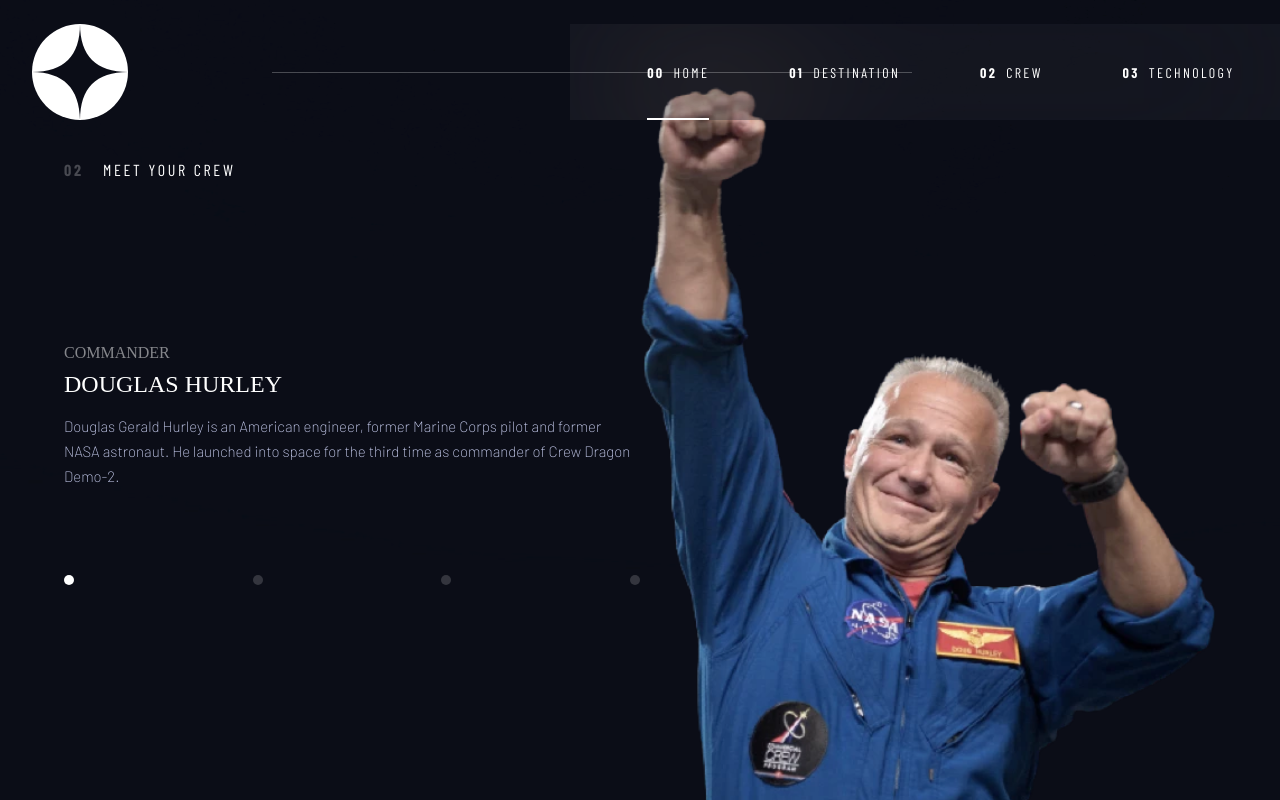
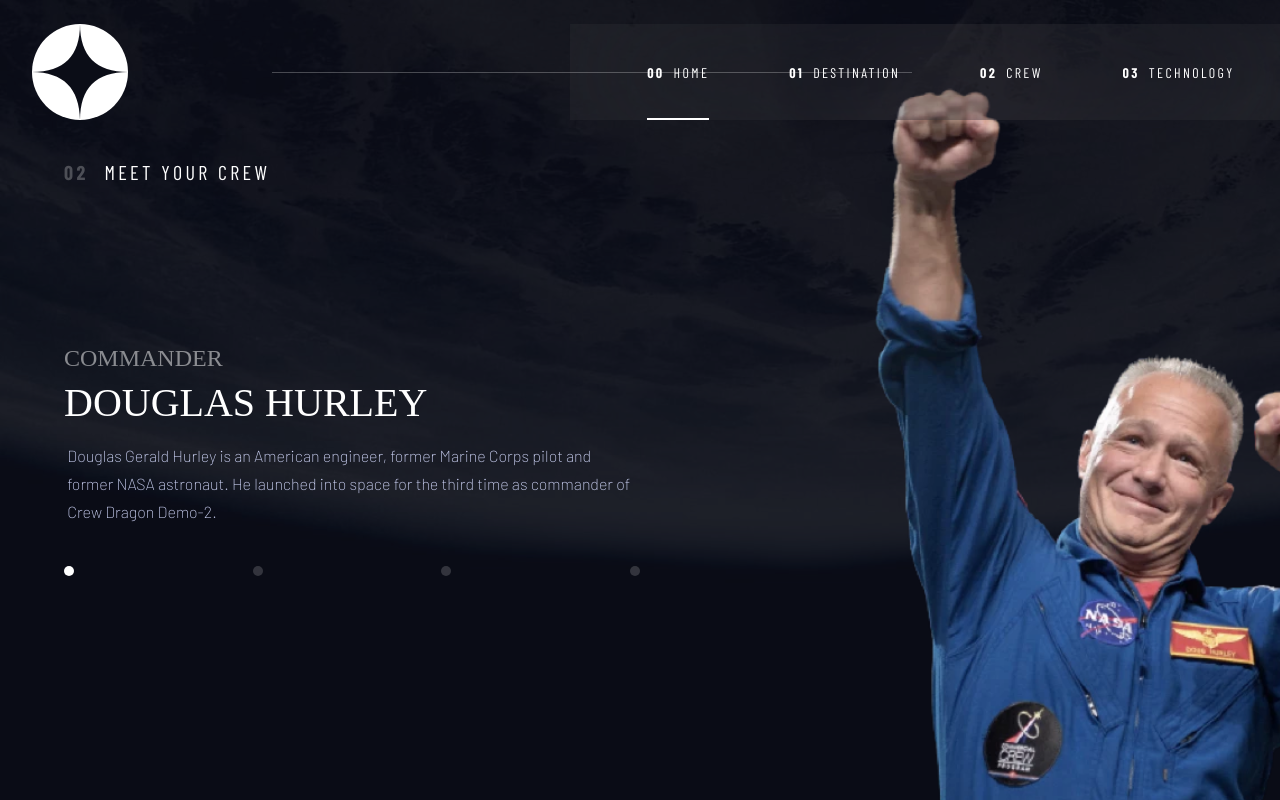
Before and after one commit to arun-roberts/fem006_space_tourism_website, a Next.js app: page /crew in a window 1280 px wide. Shown: the top 800 px of the page. Built offline with nearby package versions, Linux system fonts and the light colour scheme; a web font is replaced by a local one.

Commit message:
Finished tablet styles for landing and destination. Started crew.

```diff
--- a/pages/crew.tsx
+++ b/pages/crew.tsx
@@ -19,6 +19,7 @@ const Crew: NextPage = () => {
     const { setCurrentCrew }: { setCurrentCrew: React.Dispatch<React.SetStateAction<number>>} = value
     const crew: CrewTypes = useMemo(() => [ ...data.crew ], [ ...data.crew ])
     const member: CrewMemb = crew[currentCrew]
+    const classString: string = member.name.replace(' ', '_').toLowerCase()
     const router = useRouter();
     useEffect(() => {
         const onHashChangeStart = (url: string) => {
@@ -37,8 +38,8 @@ const Crew: NextPage = () => {
     <div className="crew">
         <Meta />
         <div className="crew-container">
-        <h2 className="section-header"><span className="section-header__num">02</span> MEET YOUR CREW</h2>
-          <div className="crew__image">
+          <h2 className="section-header"><span className="section-header__num">02</span> MEET YOUR CREW</h2>
+          <div className={`crew__image ${classString}__image`}>
             <Image
               src={member.images.webp.slice(1) || member.images.png.slice(1)}
               layout="fill"
@@ -49,7 +50,7 @@ const Crew: NextPage = () => {
           <div className="crew__picker">
             <ContentPicker data={crew} buttonStyle={0} current={currentCrew}/>
           </div>
-          <div className='crew-info'>
+          <div className={`crew-info ${classString}-info`}>
             <h3 className='crew-info__role'>{member.role}</h3>
             <h4 className='crew-info__name'>{member.name}</h4>
             <p className='crew-info__bio'>{member.bio}</p>
--- a/styles/globals.css
+++ b/styles/globals.css
@@ -361,7 +361,7 @@ a {
 }
 
 .destination-picker {
-  width: 100%;
+  width: 14.84375rem;
 }
 
 .destination-info__body {
@@ -513,7 +513,7 @@ a {
   line-height: 1.5625rem;
   color: #d0d6f9;
   width: 98.87%;
-  margin-bottom: 3.375rem;
+  margin: 0 auto 3.375rem;
 }
 
 .tech {
@@ -603,6 +603,10 @@ a {
   .section-header {
     display: block;
     width: 90%;
+    font-size: 1.25rem;
+    line-height: 1.5rem;
+    letter-spacing: 0.2109375rem;
+    margin-bottom: 3.75rem;
   }
   .header {
     display: -webkit-box;
@@ -697,6 +701,7 @@ a {
             transform: scaleX(1);
   }
   .nav-list-item__text {
+    width: 100%;
     font-size: 0.875rem;
     line-height: 1.0625rem;
     letter-spacing: 0.147656rem;
@@ -710,6 +715,7 @@ a {
   .landing-container {
     width: 28.125rem;
     height: 20.875rem;
+    margin-top: 12.625rem;
   }
   .landing__heading-five {
     font-size: 1.25rem;
@@ -729,10 +735,38 @@ a {
   .landing__button {
     width: 15.125rem;
     height: 15.125rem;
+    margin-bottom: 5.625rem;
   }
   .destination {
-    background: #0b0d17 url("../public/assets/destination/background-destination-tablet.jpg") no-repeat center/100%;
-    padding-top: 6rem;
+    background: rgba(11, 13, 23, 0.6) url("../public/assets/destination/background-destination-tablet.jpg") no-repeat;
+    background-size: cover;
+    padding-top: 8.5rem;
+  }
+  .destination__image {
+    width: 18.75rem;
+    height: 18.75rem;
+    margin: 0 auto 3.3125rem;
+  }
+  .destination-picker {
+    width: 17.84375rem;
+  }
+  .destination-info {
+    width: 74.609375%;
+    margin: 2.875rem auto 0;
+  }
+  .destination-info__body {
+    width: 100%;
+    margin: 0;
+  }
+  .destination-info__heading {
+    font-size: 5rem;
+    line-height: 5.75rem;
+  }
+  .destination-info__text {
+    width: 100%;
+    font-size: 1rem;
+    line-height: 1.75rem;
+    margin: 0.5rem auto 3.0625rem;
   }
   .destination-stats {
     -webkit-box-orient: horizontal;
@@ -743,28 +777,87 @@ a {
         -ms-flex-pack: space-evenly;
             justify-content: space-evenly;
   }
+  .destination-stats__item {
+    margin-top: 1.8125rem;
+  }
   .crew {
-    background: #0b0d17 url("../public/assets/crew/background-crew-tablet.jpg") no-repeat center/100%;
-    padding-top: 6rem;
+    background: rgba(11, 13, 23, 0.6) url("../public/assets/crew/background-crew-tablet.jpg") no-repeat;
+    background-size: cover;
+    padding-top: 8.5rem;
+  }
+  .crew-container {
+    width: 100%;
+    -webkit-box-pack: justify;
+        -ms-flex-pack: justify;
+            justify-content: space-between;
   }
   .crew__image {
     -webkit-box-ordinal-group: 4;
         -ms-flex-order: 3;
             order: 3;
+    border: none;
   }
   .crew__picker {
     -webkit-box-ordinal-group: 3;
         -ms-flex-order: 2;
             order: 2;
+    margin: 2.5rem auto;
   }
   .crew-info {
     -webkit-box-ordinal-group: 2;
         -ms-flex-order: 1;
             order: 1;
+    width: 59.6354%;
+  }
+  .crew-info__role {
+    font-size: 1.5rem;
+    line-height: 1.75rem;
+  }
+  .crew-info__name {
+    font-size: 2.5rem;
+    line-height: 2.875rem;
+  }
+  .crew-info__bio {
+    font-size: 1rem;
+    line-height: 1.75rem;
+    margin: 0 auto;
+  }
+  .douglas_hurley__image {
+    width: 28.523125rem;
+    height: 35.75rem;
+    margin: 0 20.283854166% 0 20.29296875%;
+  }
+  .douglas_hurley-info {
+    width: 28.523125rem;
+  }
+  .mark_shuttleworth__image {
+    width: 23.053125rem;
+    height: 33.25rem;
+    margin: 0 25.93098958333% 0 26.041666%;
+  }
+  .mark_shuttleworth-info {
+    width: 32.5rem;
+  }
+  .victor_glover__image {
+    width: 29rem;
+    height: 33.25rem;
+    margin: 0 21.59557291666% 0 20.3125%;
+  }
+  .victor_glover-info {
+    width: 37rem;
+  }
+  .anousheh_ansari__image {
+    width: 28.523125rem;
+    height: 35.75rem;
+    margin: 0 20.283854166% 0 20.29296875%;
+  }
+  .anousheh_ansari-info {
+    width: 33.5rem;
   }
   .tech {
-    background: #0b0d17 url("../public/assets/technology/background-technology-tablet.jpg") no-repeat center/100%;
-    padding-top: 6rem;
+    background: rgba(11, 13, 23, 0.6) url("../public/assets/technology/background-technology-tablet.jpg") no-repeat;
+    background-size: cover;
+    padding-top: 8.5rem;
   }
   .tech__image {
     height: 25rem;
@@ -822,7 +915,8 @@ a {
     width: 50%;
   }
   .landing {
-    background: #0b0d17 url("../public/assets/home/background-home-desktop.jpg") no-repeat center/100%;
+    background: #0b0d17 url("../public/assets/home/background-home-desktop.jpg") no-repeat;
+    background-size: cover;
     -webkit-box-orient: horizontal;
     -webkit-box-direction: normal;
         -ms-flex-direction: row;
@@ -836,7 +930,8 @@ a {
     width: 30%;
   }
   .destination {
-    background: #0b0d17 url("../public/assets/destination/background-destination-desktop.jpg") no-repeat center/100%;
+    background: rgba(11, 13, 23, 0.6) url("../public/assets/destination/background-destination-desktop.jpg") no-repeat;
+    background-size: cover;
     padding-top: 10rem;
   }
   .destination-container {
@@ -867,7 +962,8 @@ a {
     text-align: left;
   }
   .crew {
-    background: #0b0d17 url("../public/assets/crew/background-crew-desktop.jpg") no-repeat center/100%;
+    background: rgba(11, 13, 23, 0.6) url("../public/assets/crew/background-crew-desktop.jpg") no-repeat;
+    background-size: cover;
     padding-top: 10rem;
   }
   .crew-container {
@@ -898,7 +994,8 @@ a {
     text-align: left;
   }
   .tech {
-    background: #0b0d17 url("../public/assets/technology/background-technology-desktop.jpg") no-repeat center/100%;
+    background: rgba(11, 13, 23, 0.6) url("../public/assets/technology/background-technology-desktop.jpg") no-repeat;
+    background-size: cover;
     padding-top: 10rem;
   }
   .tech-container {
--- a/styles/globals.sass
+++ b/styles/globals.sass
@@ -1,13 +1,15 @@
 // ---------FONT IMPORTS--------------
 @import url('https://fonts.googleapis.com/css2?family=Barlow+Condensed:wght@200;400;600;700&family=Barlow:wght@200&family=Bellefair&display=swap')
 
-// -----------COLOUR VARIABLES--------------
+// -----------BASE COLOURS--------------
 $dark-blue: #0b0d17
 $light-blue: #d0d6f9
 $basic-white: #fff
+// -----------COLOUR VARIANTS--------------
 $half-transparent-white: rgba(255, 255, 255, 0.5)
 $quarter-white: rgba(255, 255, 255, 0.25)
 $nav-white: rgba(255, 255, 255, 0.04)
+$background-overlay: rgba(11, 13, 23, 0.6)
 
 // ------------FONT GENERALS------------------
 @mixin bellefair-white
@@ -250,7 +252,7 @@ a
   top: 0
   width: 100%
   height: 100vh
-  background: rgba(11, 13, 23, 0.6) url('../public/assets/destination/background-destination-mobile.jpg') no-repeat
+  background: $background-overlay url('../public/assets/destination/background-destination-mobile.jpg') no-repeat
   background-blend-mode: darken
   background-size: cover
   padding-top: 5.5rem
@@ -269,7 +271,6 @@ a
     flex-direction: column
     align-items: center
 
-
   &__image
     width: 10.625rem
     height: 10.625rem
@@ -278,7 +279,7 @@ a
     flex-shrink: 0
 
   &-picker
-    width: 100%
+    width: 14.84375rem
 
   &-info
 
@@ -332,7 +333,7 @@ a
   top: 0
   width: 100%
   height: 100vh
-  background:rgba(11, 13, 23, 0.6) url('../public/assets/crew/background-crew-mobile.jpg') no-repeat
+  background:$background-overlay url('../public/assets/crew/background-crew-mobile.jpg') no-repeat
   background-blend-mode: darken
   background-size: cover
   padding-top: 5.5rem
@@ -367,7 +368,6 @@ a
   &-info
     text-align: center
 
-
     &__role
       @include bellefair-white
       font-size: 1rem
@@ -389,7 +389,7 @@ a
       line-height: 1.5625rem
       color: $light-blue
       width: 98.87%
-      margin-bottom: 3.375rem
+      margin: 0 auto 3.375rem
 
 .tech
   position: absolute
@@ -397,7 +397,7 @@ a
   top: 0
   width: 100%
   height: 100vh
-  background: rgba(11, 13, 23, 0.6) url('../public/assets/technology/background-technology-mobile.jpg') no-repeat
+  background: $background-overlay url('../public/assets/technology/background-technology-mobile.jpg') no-repeat
   background-size: cover
   background-blend-mode: darken
   padding-top: 5.5rem
@@ -457,6 +457,10 @@ a
   .section-header
     display: block
     width: 90%
+    font-size: 1.25rem
+    line-height: 1.5rem
+    letter-spacing: 0.2109375rem
+    margin-bottom: 3.75rem
 
   .header
     display: flex
@@ -522,6 +526,7 @@ a
           transform: scaleX(1)
 
         &__text
+          width: 100%
           font-size: 0.875rem
           line-height: 1.0625rem
           letter-spacing: 0.147656rem
@@ -535,6 +540,7 @@ a
     &-container
       width: 28.125rem
       height: 20.875rem
+      margin-top: 12.625rem
 
     &__heading-five
       font-size: 1.25rem
@@ -554,31 +560,120 @@ a
     &__button
       width: 15.125rem
       height: 15.125rem
+      margin-bottom: 5.625rem
 
   .destination
-    background: $dark-blue url('../public/assets/destination/background-destination-tablet.jpg') no-repeat center/100%
-    padding-top: 6rem
+    background: $background-overlay url('../public/assets/destination/background-destination-tablet.jpg') no-repeat
+    background-size: cover
+    padding-top: 8.5rem
+
+    &__image
+      width: 18.75rem
+      height: 18.75rem
+      margin: 0 auto 3.3125rem
+
+    &-picker
+      width: 17.84375rem
+
+    &-info
+      width: 74.609375%
+      margin: 2.875rem auto 0
+
+      &__body
+        width: 100%
+        margin: 0
+
+      &__heading
+        font-size: 5rem
+        line-height: 5.75rem
+
+      &__text
+        width: 100%
+        font-size: 1rem
+        line-height: 1.75rem
+        margin: 0.5rem auto 3.0625rem
 
     &-stats
       flex-direction: row
       justify-content: space-evenly
 
+      &__item
+        margin-top: 1.8125rem
+
   .crew
-    background: $dark-blue url('../public/assets/crew/background-crew-tablet.jpg') no-repeat center/100%
-    padding-top: 6rem
+    background: $background-overlay url('../public/assets/crew/background-crew-tablet.jpg') no-repeat
+    background-size: cover
+    padding-top: 8.5rem
+
+    &-container
+      width: 100%
+      justify-content: space-between
 
     &__image
       order: 3
+      border: none
 
     &__picker
       order: 2
+      margin: 2.5rem auto
 
     &-info
       order: 1
+      width: 59.6354%
+
+      &__role
+        font-size: 1.5rem
+        line-height: 1.75rem
+
+      &__name
+        font-size: 2.5rem
+        line-height: 2.875rem
+
+      &__bio
+        font-size: 1rem
+        line-height: 1.75rem
+        margin: 0 auto
+
+  .douglas_hurley
+    &__image
+      width: 28.523125rem
+      height: 35.75rem
+      margin: 0 20.283854166% 0 20.29296875%
+
+    &-info
+      width: 28.523125rem
+
+  .mark_shuttleworth
+    &__image
+      width: 23.053125rem
+      height: 33.25rem
+      margin: 0 25.93098958333% 0 26.041666%
+
+    &-info
+      width: 32.5rem
+
+  .victor_glover
+    &__image
+      width: 29rem
+      height: 33.25rem
+      margin: 0 21.59557291666% 0 20.3125%
+
+    &-info
+      width: 37rem
+
+  .anousheh_ansari
+    &__image
+      width: 28.523125rem
+      height: 35.75rem
+      margin: 0 20.283854166% 0 20.29296875%
+
+    &-info
+      width: 33.5rem
 
   .tech
-    background: $dark-blue url('../public/assets/technology/background-technology-tablet.jpg') no-repeat center/100%
-    padding-top: 6rem
+    background: $background-overlay url('../public/assets/technology/background-technology-tablet.jpg') no-repeat
+    background-size: cover
+    padding-top: 8.5rem
 
     &__image
       height: 25rem
@@ -625,7 +720,8 @@ a
     width: 50%
 
   .landing
-    background: $dark-blue url('../public/assets/home/background-home-desktop.jpg') no-repeat center/100%
+    background: $dark-blue url('../public/assets/home/background-home-desktop.jpg') no-repeat
+    background-size: cover
     flex-direction: row
 
     &-container
@@ -634,7 +730,8 @@ a
       width: 30%
 
   .destination
-    background: $dark-blue url('../public/assets/destination/background-destination-desktop.jpg') no-repeat center/100%
+    background: $background-overlay url('../public/assets/destination/background-destination-desktop.jpg') no-repeat
+    background-size: cover
     padding-top: 10rem
 
     &-container
@@ -662,7 +759,8 @@ a
       text-align: left
 
   .crew
-    background: $dark-blue url('../public/assets/crew/background-crew-desktop.jpg') no-repeat center/100%
+    background: $background-overlay url('../public/assets/crew/background-crew-desktop.jpg') no-repeat
+    background-size: cover
     padding-top: 10rem
 
     &-container
@@ -686,7 +784,8 @@ a
       text-align: left
 
   .tech
-    background: $dark-blue url('../public/assets/technology/background-technology-desktop.jpg') no-repeat center/100%
+    background: $background-overlay url('../public/assets/technology/background-technology-desktop.jpg') no-repeat
+    background-size: cover
     padding-top: 10rem
 
     &-container
```
Also changed, not shown: styles/ContentPicker.module.css (+10 -3 lines), styles/ContentPicker.module.sass (+11 -5 lines), 2 other files (tests, documents, lock files or other folders).
